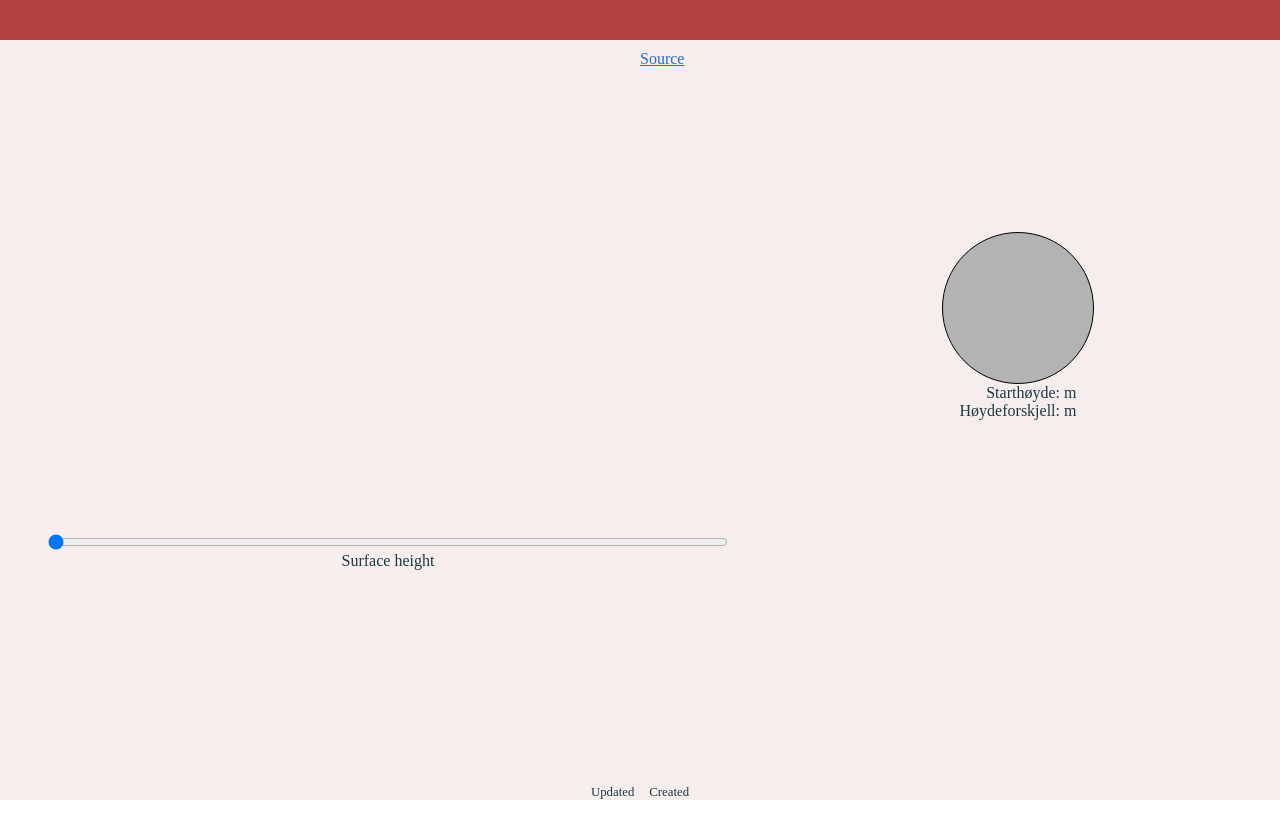
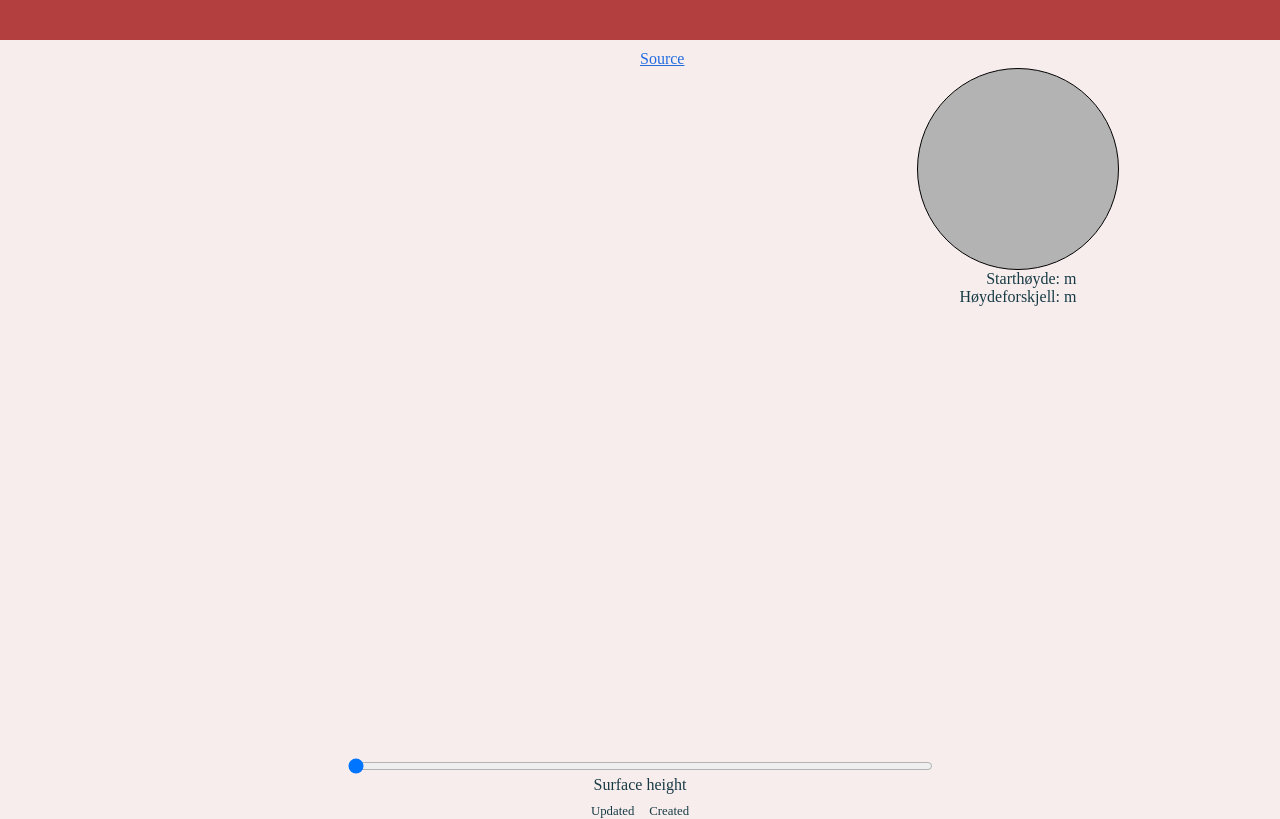
Before and after one commit to jonassterud/parastart, a plain HTML site: page crates/www/takeoff/index.html in a window 1280 px wide. Drawn offline with Linux system fonts and the light colour scheme.

Commit message:
feat: move image to bottom section

```diff
--- a/crates/www/takeoff/index.html
+++ b/crates/www/takeoff/index.html
@@ -27,15 +27,6 @@
                     <p id="description"></p>
                 </div>
                 <div id="content-right">
-                    <img id="image" hidden>
-                </div>
-            </div>
-            <div id="content-bottom">
-                <div id="iframe-container">
-                    <iframe id="windy-iframe" width="650" height="450" frameborder="0"></iframe>
-                    <input type="range" min="0" max="15" value="0" name="height" id="windy-height">
-                    <label for="height"><span id="readable-height">Surface</span> height</label>
-                </div>
                     <div id="compass-altitude-container">
                         <div id="compass">
                             <div id="N" hidden></div>
@@ -53,6 +44,15 @@
                         </div>
                     </div>
                 </div>
+            </div>
+            <div id="content-bottom">
+                <div id="iframe-container">
+                    <iframe id="windy-iframe" width="650" height="450" frameborder="0"></iframe>
+                    <input type="range" min="0" max="15" value="0" name="height" id="windy-height">
+                    <label for="height"><span id="readable-height">Surface</span> height</label>
+                </div>
+                <img id="image" hidden>
+            </div>
         </main>
         <footer class="default-footer">
             <div id="credits">
--- a/crates/www/takeoff/takeoff.css
+++ b/crates/www/takeoff/takeoff.css
@@ -38,9 +38,9 @@
 }
 
 #image {
-    max-width: 100%;
+    width: 40%;
     height: auto;
-    padding: 10px;
+    /*padding: 10px;*/
 }
 
 #image:hover {
@@ -50,10 +50,12 @@
 #content-bottom {
     display: flex;
     align-items: center;
+    justify-content: space-evenly;
+    flex-wrap: wrap;
 }
 
 #iframe-container {
-    width: 60%;
+    width: 650px;
 
     display: flex;
     flex-direction: column;
@@ -65,7 +67,6 @@
 }
 
 #compass-altitude-container {
-    width: 40%;
     display: flex;
     flex-direction: column;
     align-items: center;
@@ -84,7 +85,7 @@
 }
 
 #compass {
-    --compass-size: 150px;
+    --compass-size: 200px;
 
     width: var(--compass-size);
     min-width: var(--compass-size);
```
Lines whose indentation alone changed are shown as unchanged.
